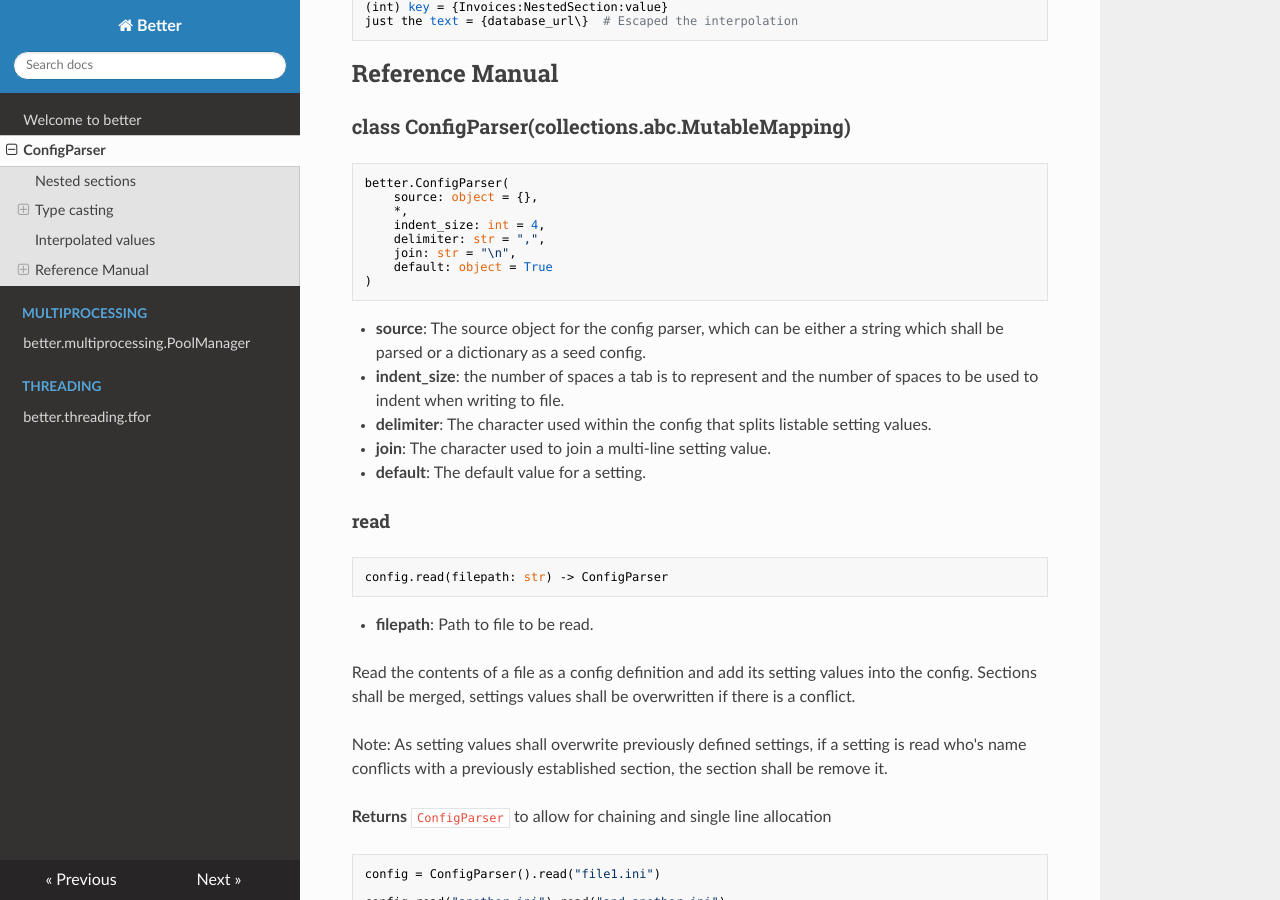
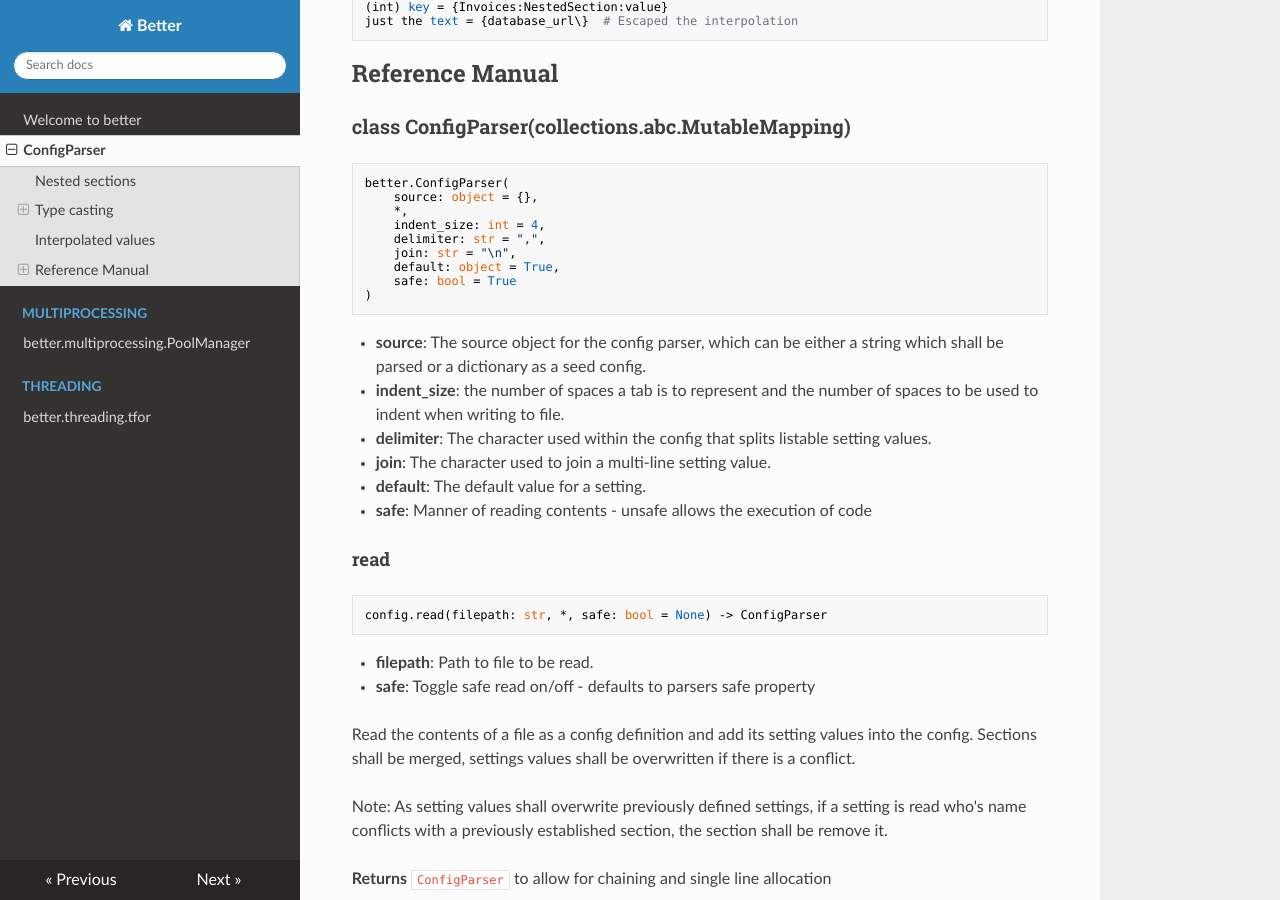
Before and after one commit to Kieran-Bacon/Better, an MkDocs documentation site: the page built from docs/ConfigParser.md, in a window 1280 px wide and 900 px high, scrolled down 4998 px. Built offline with MkDocs 1.6.1, drawn with Linux system fonts in a browser that asks for light colours; nearby versions of some CDN libraries; some of the changed text lies outside the part shown.

Commit message:
update docs

````diff
--- a/docs/ConfigParser.md
+++ b/docs/ConfigParser.md
@@ -273,7 +273,8 @@ better.ConfigParser(
     indent_size: int = 4,
     delimiter: str = ",",
     join: str = "\n",
-    default: object = True
+    default: object = True,
+    safe: bool = True
 )
 ```
 
@@ -282,14 +283,16 @@ better.ConfigParser(
 - **delimiter**: The character used within the config that splits listable setting values.
 - **join**: The character used to join a multi-line setting value.
 - **default**: The default value for a setting.
+- **safe**: Manner of reading contents - unsafe allows the execution of code
 
 #### read
 
 ```python
-config.read(filepath: str) -> ConfigParser
+config.read(filepath: str, *, safe: bool = None) -> ConfigParser
 ```
 
 - **filepath**: Path to file to be read.
+- **safe**: Toggle safe read on/off - defaults to parsers safe property
 
 Read the contents of a file as a config definition and add its setting values into the config. Sections shall be merged, settings values shall be overwritten if there is a conflict.
 
@@ -347,10 +350,11 @@ a = 10
 #### parse
 
 ```python
-config.parse(configuration_string: str) -> ConfigParser
+config.parse(configuration_string: str, *, safe: bool = None) -> ConfigParser
 ```
 
 - **configuration_string**: A string representation of a config file.
+- **safe**: Toggle safe read on/off - defaults to parsers safe property
 
 Read from some source configuration strings/settings and add them into the `ConfigParser`. `parse` can take either a string or an object that implements `readline()`. An `AttributeError` shall be raised if ever an object is passed that doesn't. The `readline()` shall need to return a empty string when it has exhausted its contents.
 Similar to read, parse shall add and update settings values accordingly
````
Also changed, not shown: README.md (line endings or trailing spaces).
